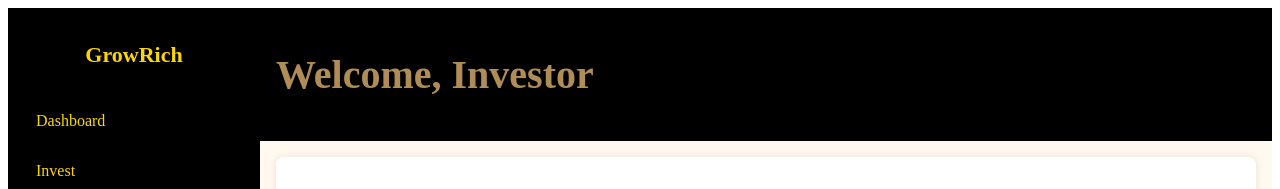
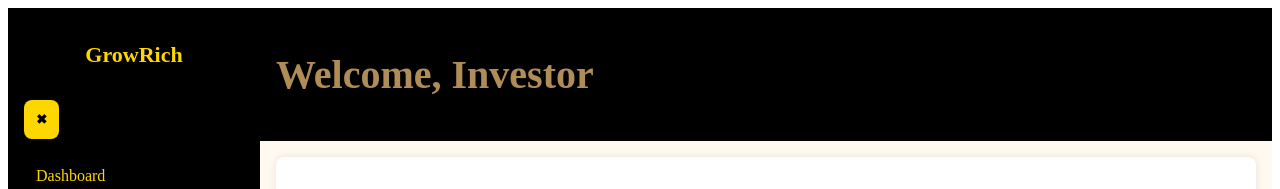
Before and after one commit to YBspotted20045/Grow-rich-investinm, a React (Vite) app: page /Dashboard in a window 1280 px wide. Shown: the top 189 px of the page. Built offline with nearby package versions, Linux system fonts and the light colour scheme; no server answers.

Commit message:
Update Dashboard.jsx

```diff
--- a/src/pages/Dashboard.jsx
+++ b/src/pages/Dashboard.jsx
@@ -7,7 +7,7 @@ const Dashboard = () => {
   const [deposits, setDeposits] = useState([]);
   const [investment, setInvestment] = useState(null);
   const [loading, setLoading] = useState(true);
-  const [sidebarOpen, setSidebarOpen] = useState(false); // collapsible sidebar state
+  const [sidebarOpen, setSidebarOpen] = useState(false);
 
   useEffect(() => {
     const fetchDashboard = async () => {
@@ -17,7 +17,6 @@ const Dashboard = () => {
           headers: { Authorization: `Bearer ${token}` },
         });
 
-        console.log("Dashboard response:", res.data); // Debug
         setUser(res.data.user || {});
         setDeposits(res.data.deposits || []);
         setInvestment(res.data.investment || null);
@@ -37,7 +36,15 @@ const Dashboard = () => {
     <div className="dashboard-wrapper">
       {/* Sidebar */}
       <aside className={`sidebar ${sidebarOpen ? "open" : ""}`}>
-        <h2 className="logo">GrowRich</h2>
+        <div className="sidebar-header">
+          <h2 className="logo">GrowRich</h2>
+          <button
+            className="close-btn"
+            onClick={() => setSidebarOpen(false)}
+          >
+            ✖
+          </button>
+        </div>
         <nav>
           <ul>
             <li>Dashboard</li>
@@ -56,7 +63,7 @@ const Dashboard = () => {
         <header className="topbar">
           <button
             className="menu-btn"
-            onClick={() => setSidebarOpen(!sidebarOpen)}
+            onClick={() => setSidebarOpen(true)}
           >
             ☰
           </button>
@@ -71,13 +78,8 @@ const Dashboard = () => {
               <div className="card">
                 <p>Amount: ₦{investment.amount}</p>
                 <p>Status: {investment.status}</p>
-                <p>
-                  Start: {new Date(investment.startDate).toLocaleDateString()}
-                </p>
-                <p>
-                  Maturity:{" "}
-                  {new Date(investment.maturityDate).toLocaleDateString()}
-                </p>
+                <p>Start: {new Date(investment.startDate).toLocaleDateString()}</p>
+                <p>Maturity: {new Date(investment.maturityDate).toLocaleDateString()}</p>
               </div>
             ) : (
               <p>No active investment.</p>
```
